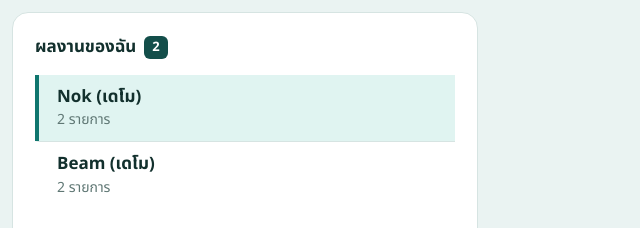
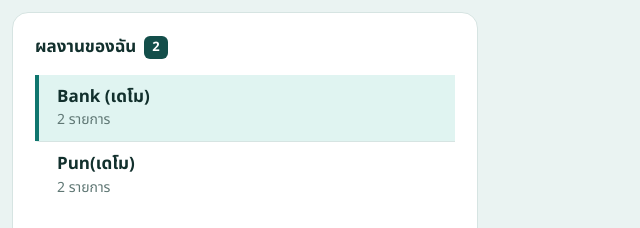
Before and after one commit to SaesuengHabes/teamproject, a plain HTML site: page index.html in a window 1280 px wide. Shown: the top 228 px of the page, 0-640 px from the left. Drawn offline with Linux system fonts and the light colour scheme.

```diff
--- a/index.html
+++ b/index.html
@@ -16,11 +16,11 @@
 
       <ul class="portfolio-list">
         <li class="portfolio-item active">
-          <span class="name">Nok (เดโม)</span>
+          <span class="name">Bank (เดโม)</span>
           <span class="count">2 รายการ</span>
         </li>
         <li class="portfolio-item">
-          <span class="name">Beam (เดโม)</span>
+          <span class="name">Pun(เดโม)</span>
           <span class="count">2 รายการ</span>
         </li>
       </ul>
```
